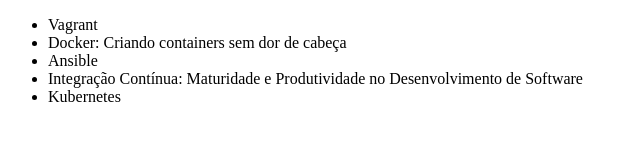
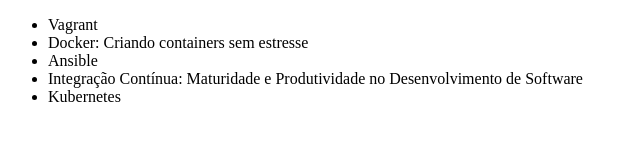
Before and after one commit to jcargoncalves/git-students, a plain HTML site: page index.html in a window 1280 px wide. Shown: the full height of the page, 0-640 px from the left. Drawn offline with Linux system fonts and the light colour scheme.

Commit message:
Novo nome do curso de Docker

```diff
--- a/index.html
+++ b/index.html
@@ -7,7 +7,7 @@
 <body>
     <ul>
         <li>Vagrant</li>
-        <li>Docker: Criando containers sem dor de cabeça</li>
+        <li>Docker: Criando containers sem estresse</li>
         <li>Ansible</li>
         <li>Integração Contínua: Maturidade e Produtividade no Desenvolvimento de Software</li>
 	<li>Kubernetes</li>
```
